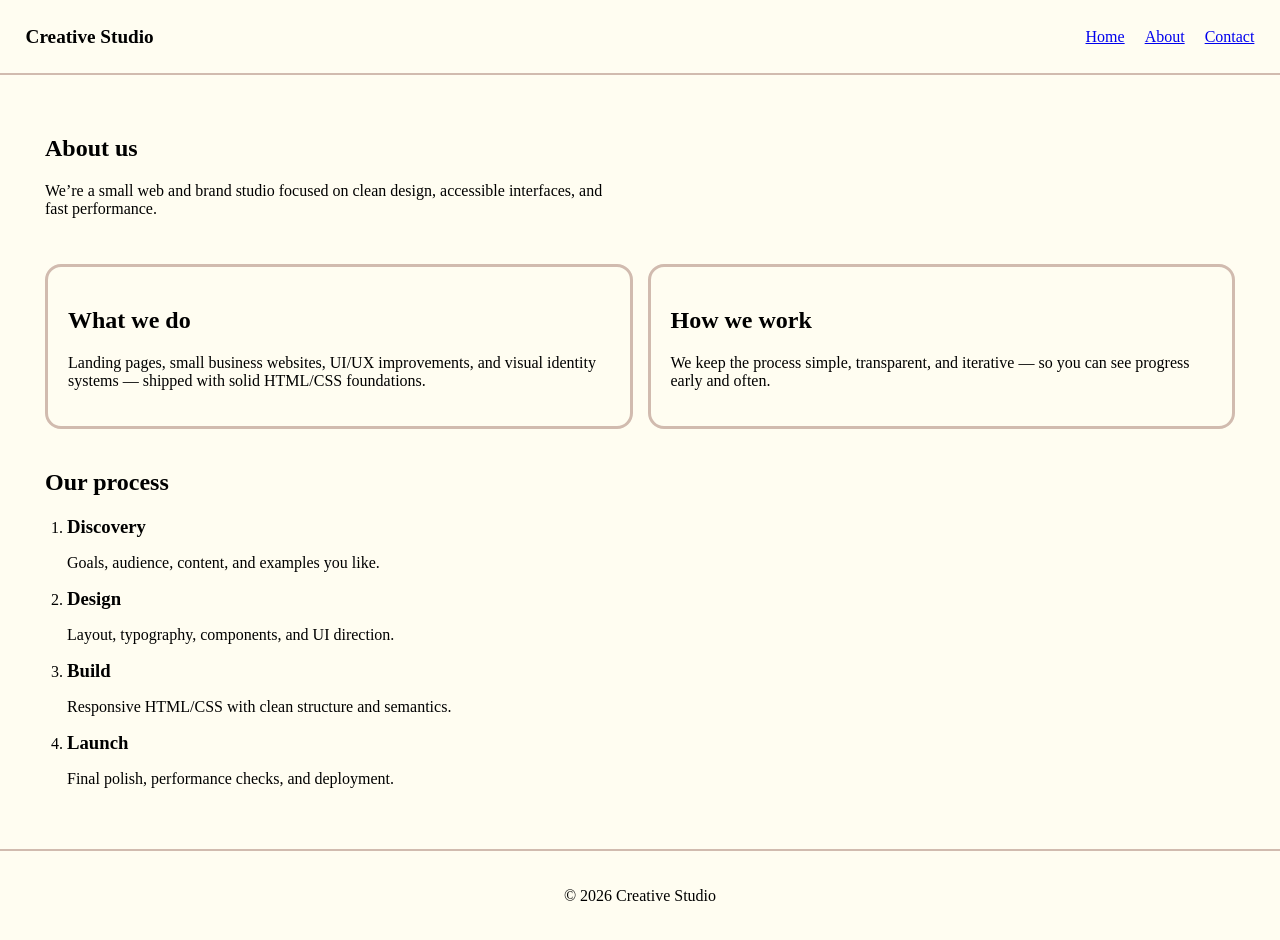
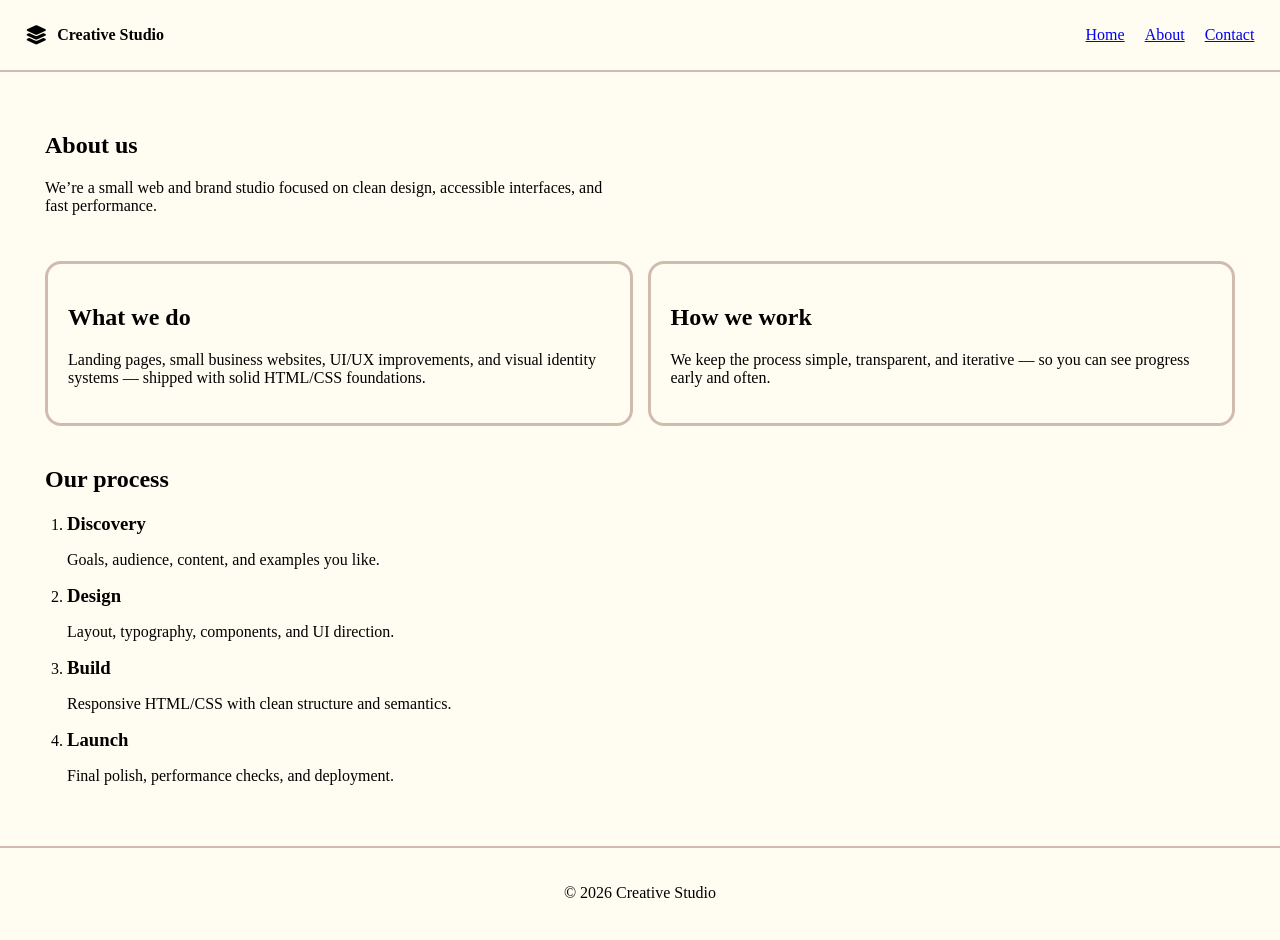
Before and after one commit to Tom-Par/creative-studio, a plain HTML site: page about.html in a window 1280 px wide. Drawn offline with Linux system fonts and the light colour scheme.

Commit message:
Refactor navigation logo to include icon and text; update CSS for improved layout

```diff
--- a/about.html
+++ b/about.html
@@ -5,12 +5,16 @@
     <meta name="viewport" content="width=device-width, initial-scale=1" />
     <title>About | Creative Studio</title>
     <link rel="stylesheet" href="assets/css/styles.css" />
+    <link rel="stylesheet"  href="https://cdnjs.cloudflare.com/ajax/libs/font-awesome/6.5.0/css/all.min.css"/>
   </head>
 
   <body>
     <header>
       <nav>
-        <a href="index.html" class="logo">Creative Studio</a>
+        <a href="index.html" class="logo">
+          <i class="fa-solid fa-layer-group"></i>
+          <span>Creative Studio</span>
+        </a>
         <ul>
           <li><a href="index.html">Home</a></li>
           <li><a href="about.html" aria-current="page">About</a></li>
--- a/assets/css/styles.css
+++ b/assets/css/styles.css
@@ -27,11 +27,18 @@ nav ul {
 }
 
 .logo {
+    display: flex;
+    align-items: center;
+    gap: 10px;
     font-weight: 600;
-    font-size: larger;
     text-decoration: none;
     color: inherit;
 }
+
+.logo i {
+    font-size: 1.2rem;
+}
+
 
 
 /*  ====================
```
Also changed, not shown: contact.html (+5 -1 lines), index.html (+5 -1 lines).
